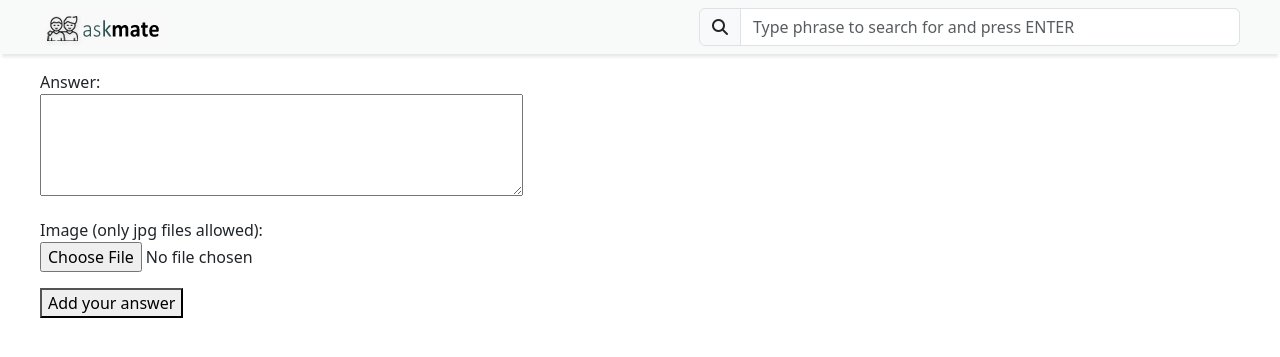
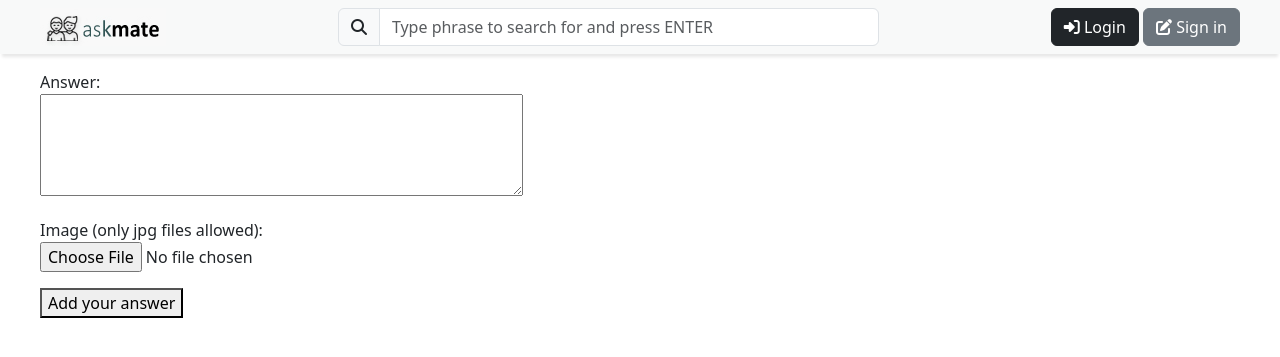
Before and after one commit to RadekRo/ask-mate-sprint-3, a Flask app: page /new-answer in a window 1280 px wide. Shown: the top 357 px of the page. Run offline with Flask 2, Linux system fonts and the light colour scheme; some libraries are stand-ins or nearby versions.

Commit message:
Added Login and Sign in buttons to layout

```diff
--- a/templates/layout.html
+++ b/templates/layout.html
@@ -23,7 +23,10 @@
                         </div>
                     </form>
                 </span>
-                <!--<a class="ask-question" href="/ask-question">Ask a question</a> -->
+                <span>
+                    <button class="btn btn-dark" type="submit"><i class="fa-solid fa-right-to-bracket"></i> Login</button>
+                    <button class="btn btn-secondary" type="submit"><i class="fa-solid fa-pen-to-square"></i> Sign in</button>
+                </span>
             </div>
         </header>
         <div class="block-content">
```
